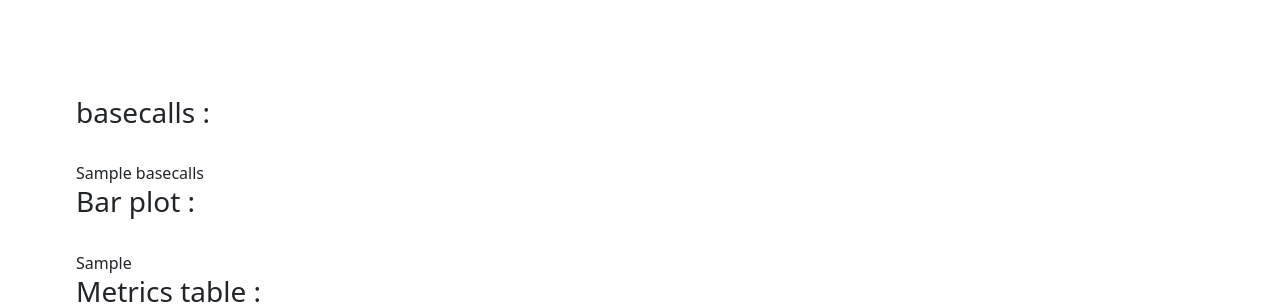
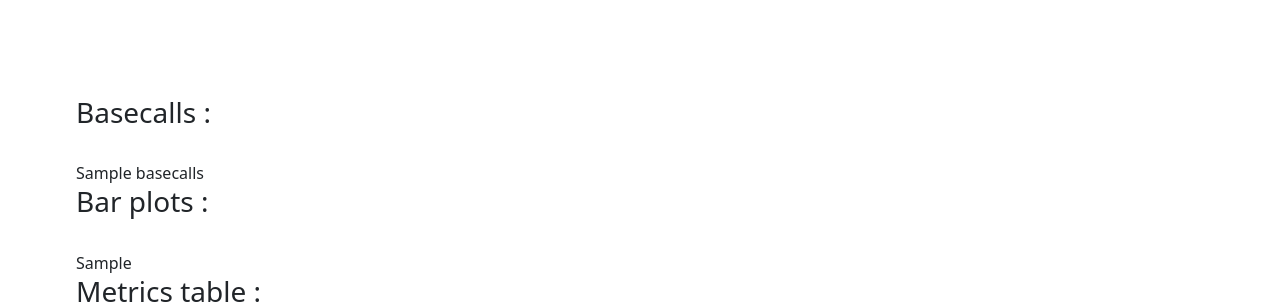
Before and after one commit to 454bio/dashboard, a Django app: template bio/dashboard/templates/dashboard/report_detail.html in a window 1280 px wide. Shown: the part 382-688 px from the top of the page. Run offline with Django 3.2, Linux system fonts and the light colour scheme; the template is opened without the code that fills it: most values are stand-ins (such as "Sample title", 1, 10 or a date in 2020).

Commit message:
change titles

```diff
--- a/bio/dashboard/templates/dashboard/report_detail.html
+++ b/bio/dashboard/templates/dashboard/report_detail.html
@@ -55,14 +55,14 @@ Location:   <a href="{% static report.path %}">{{ report.path }}</a>  <br>
 
 {% if not basecalls.empty %}
 <div>
-    <h3>basecalls :</h3> <br>
+    <h3>Basecalls :</h3> <br>
     {{ basecalls|safe }}
 </div>
 {% endif %}
 
 {% if bar_plot %}
 <div>
-    <h3>Bar plot :</h3> <br>
+    <h3>Bar plots :</h3> <br>
     {{ bar_plot }}
 </div>
 {% endif %}
```
